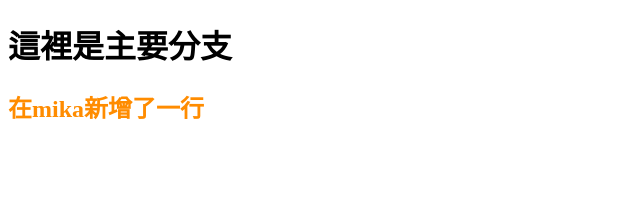
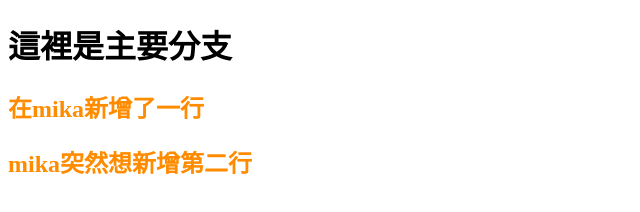
Before and after one commit to MiliosFumigos/sourcetreeTest, a plain HTML site: page index.html in a window 1280 px wide. Shown: the whole page, without its empty margins (0-640 px from the left). Drawn offline with Linux system fonts and the light colour scheme.

Commit message:
mika突然想新增第二行

```diff
--- a/index.html
+++ b/index.html
@@ -9,5 +9,6 @@
     <h1>這裡是主要分支</h1>
 
     <h2 style="color: darkorange">在mika新增了一行</h2>
+    <h2 style="color: darkorange">mika突然想新增第二行</h2>
   </body>
 </html>
```
